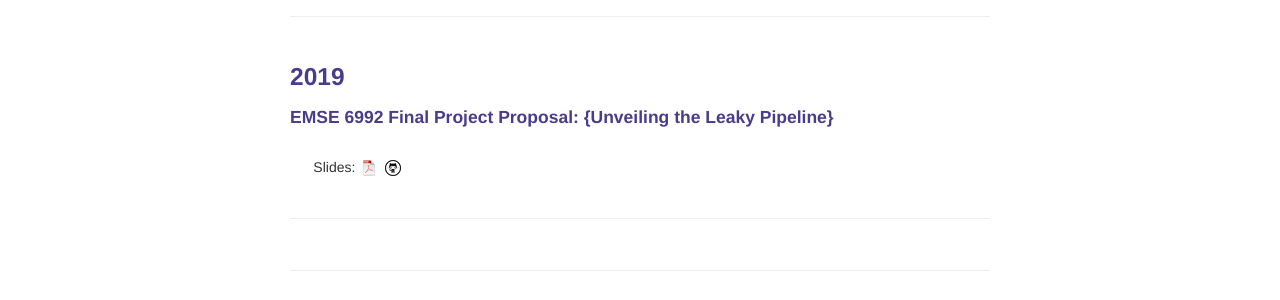
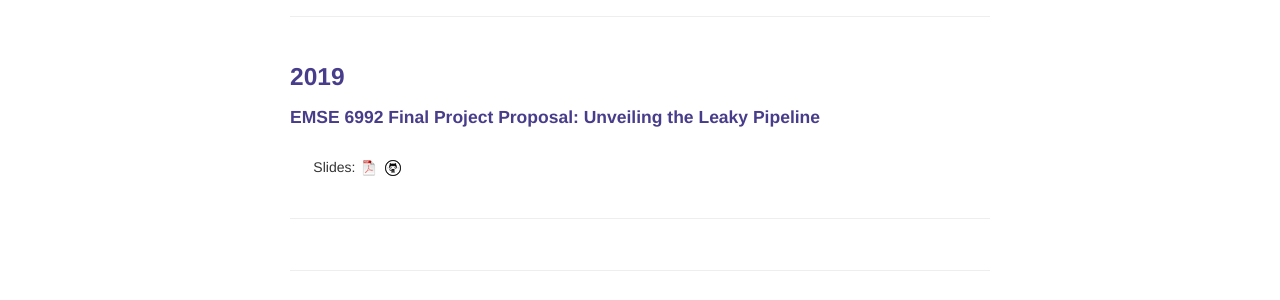
Before and after one commit to alsilbert/alsilbert.github.io, a Jekyll site: the page built from pages/presentations.md, in a window 1280 px wide. Shown: the part 145-445 px from the top of the page. Built offline with Jekyll 4.4.1, drawn with Linux system fonts in a browser that asks for light colours.

```diff
--- a/pages/presentations.md
+++ b/pages/presentations.md
@@ -7,7 +7,7 @@ description: Student's Presentations in Data Analytics
 
 ###  2019
 
-#### EMSE 6992 Final Project Proposal: {Unveiling the Leaky Pipeline}
+#### EMSE 6992 Final Project Proposal: Unveiling the Leaky Pipeline
 <br/>&nbsp; &nbsp; &nbsp; Slides:
 [![pdf](icons16/pdf-icon.png)](https://alsilbert.github.io/Assignments/Proposal_Paper_EMSE_6992.pdf)
 [![github](icons16/github-icon.png)](https://alsilbert.github.io/Assignments)<br/>
```
